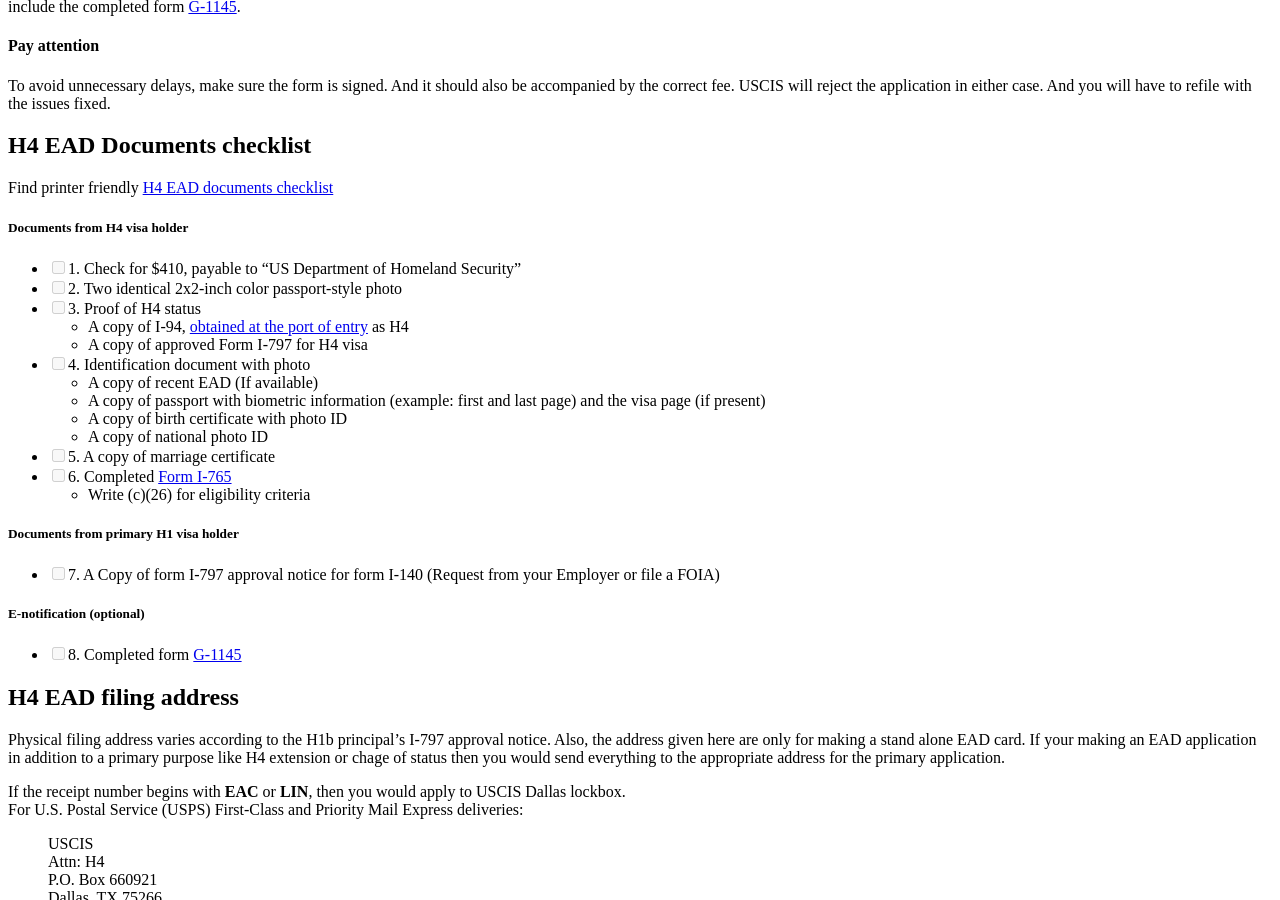
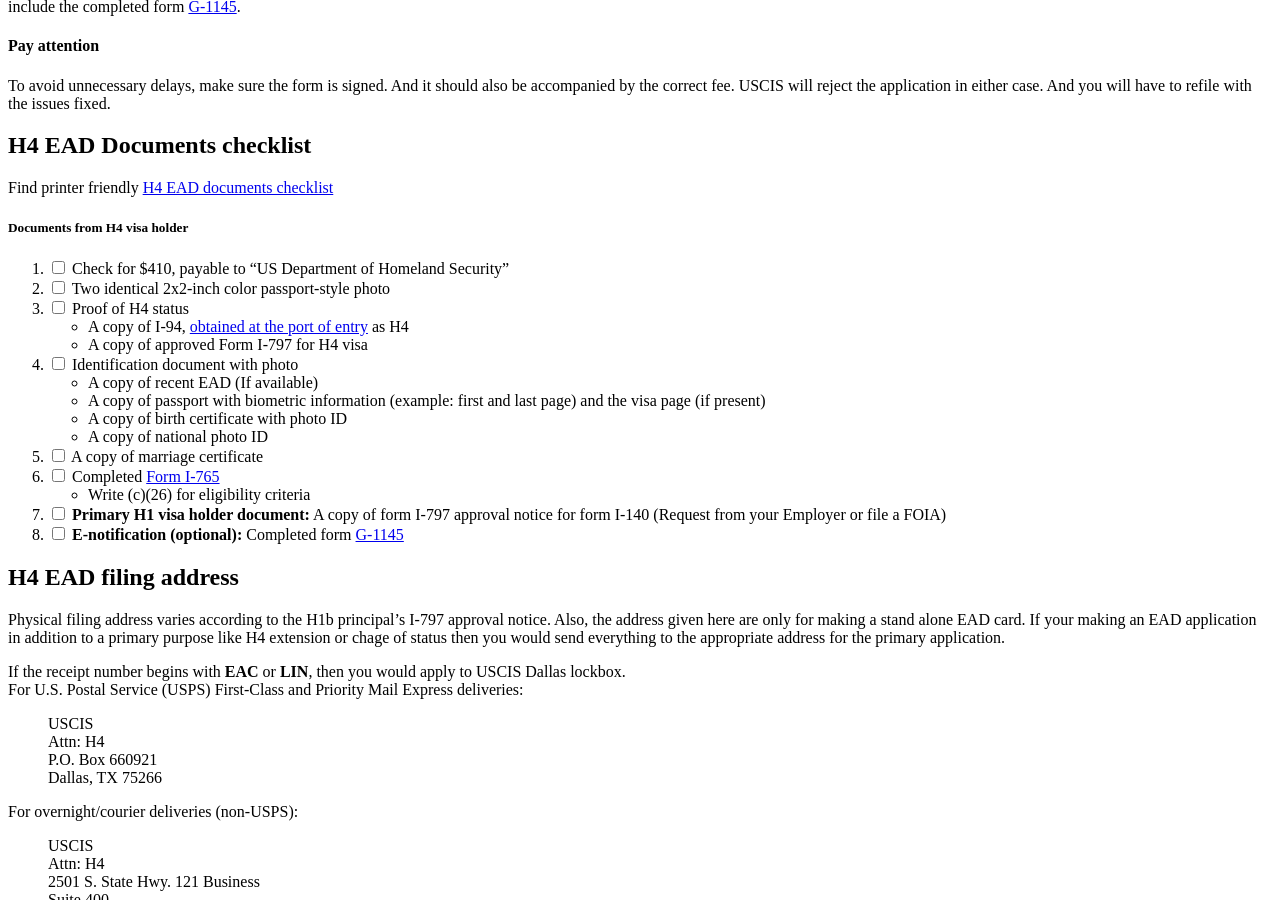
Before and after one commit to gitforwork2/gitforwork.github.io, a Jekyll site: the page built from _posts/2017-01-21-h4-ead-application.md, in a window 1280 px wide and 900 px high, scrolled down 1522 px. Built offline with Jekyll 4.4.1, drawn with Linux system fonts in a browser that asks for light colours; nearby versions of some CDN libraries; comment, search, counter and statistics services are not loaded.

Commit message:
Update 2017-01-21-h4-ead-application.md

```diff
--- a/_posts/2017-01-21-h4-ead-application.md
+++ b/_posts/2017-01-21-h4-ead-application.md
@@ -49,26 +49,21 @@
 
 ##### Documents from H4 visa holder
 
-- [ ] 1. Check for $410, payable to "US Department of Homeland Security"
-- [ ] 2. Two identical 2x2-inch color passport-style photo
-- [ ] 3. Proof of H4 status
+1. <input type="checkbox"/> Check for $410, payable to "US Department of Homeland Security"
+2. <input type="checkbox"/> Two identical 2x2-inch color passport-style photo
+3. <input type="checkbox"/> Proof of H4 status
     - A copy of I-94, [obtained at the port of entry](https://i94.cbp.dhs.gov/I94/#/recent-search) as H4
     - A copy of approved Form I-797 for H4 visa
-- [ ] 4. Identification document with photo
+4. <input type="checkbox"/> Identification document with photo
     - A copy of recent EAD (If available)
     - A copy of passport with biometric information (example: first and last page) and the visa page (if present)
     - A copy of birth certificate with photo ID
     - A copy of national photo ID
-- [ ] 5. A copy of marriage certificate
-- [ ] 6. Completed [Form I-765](http://www.uscis.gov/i-765)
+5. <input type="checkbox"/> A copy of marriage certificate
+6. <input type="checkbox"/> Completed [Form I-765](http://www.uscis.gov/i-765)
     - Write (c)(26) for eligibility criteria
-
-##### Documents from primary H1 visa holder
-
-- [ ] 7. A Copy of form I-797 approval notice for form I-140 (Request from your Employer or file a FOIA)
-
-##### E-notification (optional)
-- [ ] 8. Completed form [G-1145](http://www.uscis.gov/sites/default/files/files/form/g-1145.pdf)
+7. <input type="checkbox"/> **Primary H1 visa holder document:** A copy of form I-797 approval notice for form I-140 (Request from your Employer or file a FOIA)
+8. <input type="checkbox"/> **E-notification (optional):** Completed form [G-1145](http://www.uscis.gov/sites/default/files/files/form/g-1145.pdf)
 
 ## H4 EAD filing address
 Physical filing address varies according to the H1b principal's I-797 approval notice. Also, the address given here are only for making a stand alone EAD card. If your making an EAD application in addition to a primary purpose like H4 extension or chage of status then you would send everything to the appropriate address for the primary application.
```
